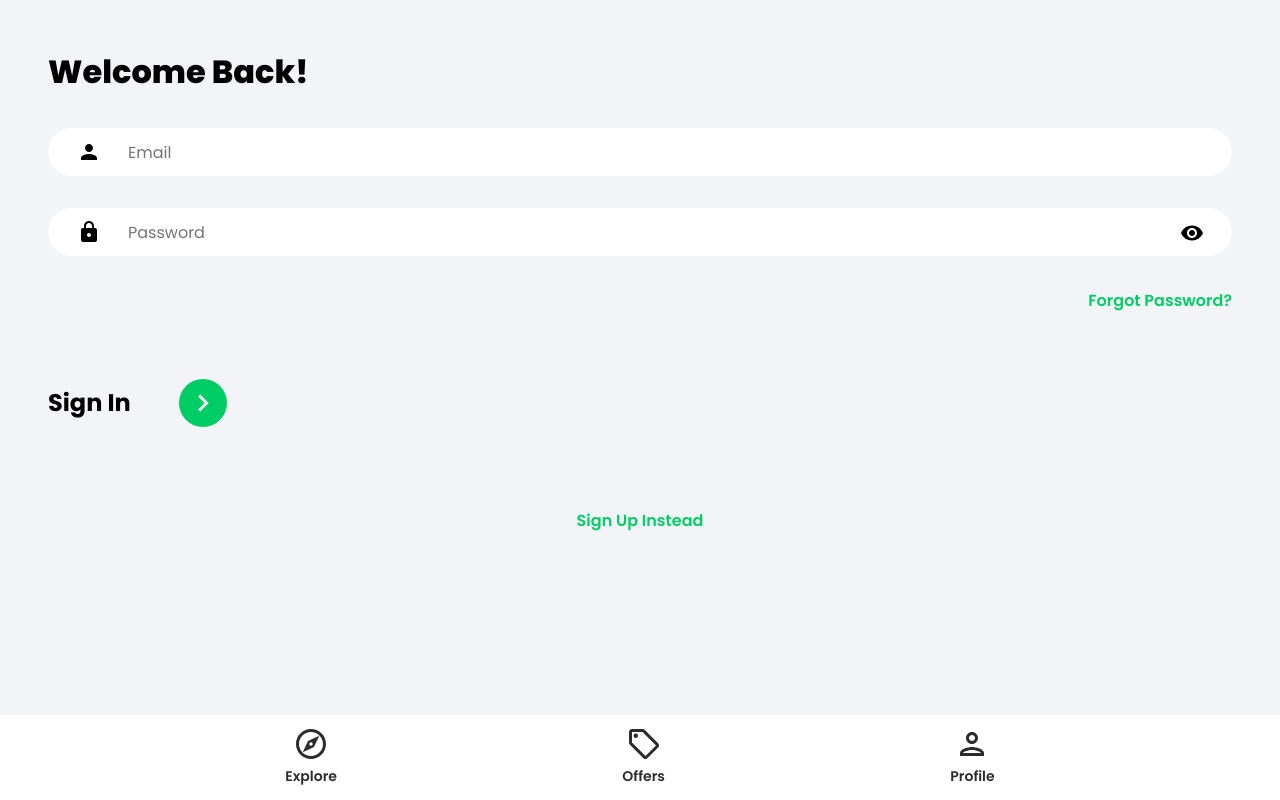
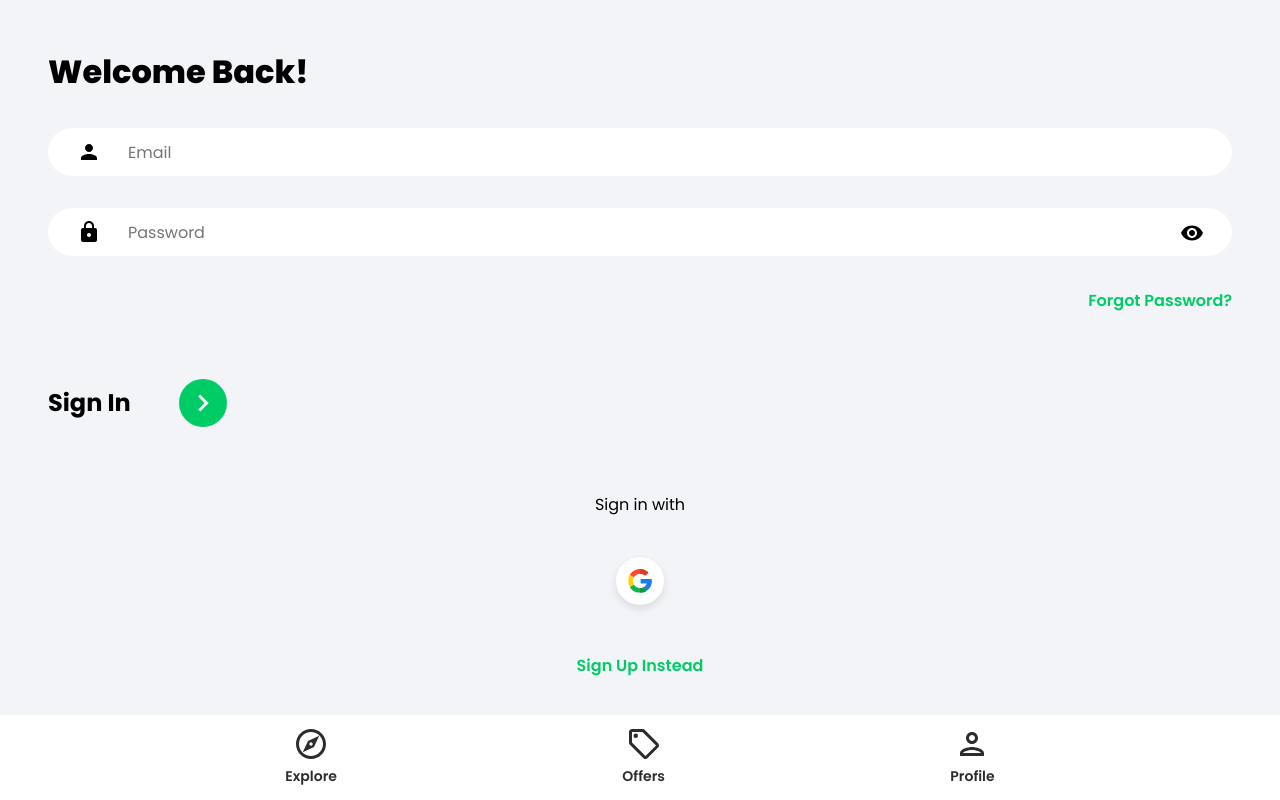
Before and after one commit to 666blessed/real-estate-app, a React (Create React App) app: page /sign-in in a window 1280 px wide. Built offline with nearby package versions, Linux system fonts and the light colour scheme.

Commit message:
Google oauth added

```diff
--- /dev/null
+++ b/src/components/OAuth.jsx
@@ -0,0 +1,46 @@
+import React from 'react';
+import {useLocation, useNavigate} from 'react-router-dom';
+import {getAuth, signInWithPopup, GoogleAuthProvider} from 'firebase/auth';
+import {doc, setDoc, getDoc, serverTimestamp} from 'firebase/firestore';
+import {db} from '../firebase.config';
+import {toast} from 'react-toastify';
+import googleIcon from '../assets/svg/googleIcon.svg';
+
+function OAuth() {
+  const navigate = useNavigate();
+  const location = useLocation();
+
+  const onGoogleClick = async () => {
+    try {
+      const auth = getAuth();
+      const provider = new GoogleAuthProvider();
+      const result = await signInWithPopup(auth, provider);
+      const user = result.user;
+
+      const docRef = doc(db, 'users', user.uid);
+      const docSnap = await getDoc(docRef);
+
+      if (!docSnap.exists()) {
+        await setDoc(doc(db, 'users', user.uid), {
+          name: user.displayName,
+          email: user.email,
+          timestamp: serverTimestamp()
+        });
+      }
+      navigate('/');
+    } catch (error) {
+      toast.error('Could not authorize with Google');
+    }
+  }
+
+  return (
+    <div className='socialLogin'>
+      <p>Sign {location.pathname === '/sign-up' ? 'up' : 'in'} with</p>
+      <button className="socialIconDiv" onClick={onGoogleClick}>
+        <img className='socialIconImg' src={googleIcon} alt='google'/>
+      </button>
+    </div>
+  );
+}
+
+export default OAuth;
--- a/src/index.css
+++ b/src/index.css
@@ -264,7 +264,7 @@
 }
 
 .socialLogin {
-  margin-top: 4rem;
+  margin-top: 2rem;
   display: flex;
   flex-direction: column;
   align-items: center;
@@ -289,7 +289,7 @@
 }
 
 .registerLink {
-  margin-top: 4rem;
+  margin-top: 1.5rem;
   color: #00cc66;
   font-weight: 600;
   text-align: center;
--- a/src/pages/SignIn.jsx
+++ b/src/pages/SignIn.jsx
@@ -5,6 +5,7 @@
 import visibilityIcon from '../assets/svg/visibilityIcon.svg';
 import {getAuth, signInWithEmailAndPassword} from 'firebase/auth';
 import {toast} from 'react-toastify';
+import OAuth from '../components/OAuth';
 
 function SignIn() {
   const [showPassword, setShowPassword] = useState(false);
@@ -75,6 +76,8 @@
 
         </form>
 
+        <OAuth/>
+
         <Link to='/sign-up' className='registerLink'>Sign Up Instead</Link>
 
       </div>
--- a/src/pages/SignUp.jsx
+++ b/src/pages/SignUp.jsx
@@ -7,6 +7,7 @@
 import {db} from '../firebase.config';
 import {setDoc, doc, serverTimestamp} from 'firebase/firestore';
 import {toast} from 'react-toastify';
+import OAuth from '../components/OAuth';
 
 function SignUp() {
   const [showPassword, setShowPassword] = useState(false);
@@ -94,6 +95,8 @@
 
         </form>
 
+        <OAuth/>
+
         <Link to='/sign-in' className='registerLink'>
           Sign In Instead
         </Link>
```
